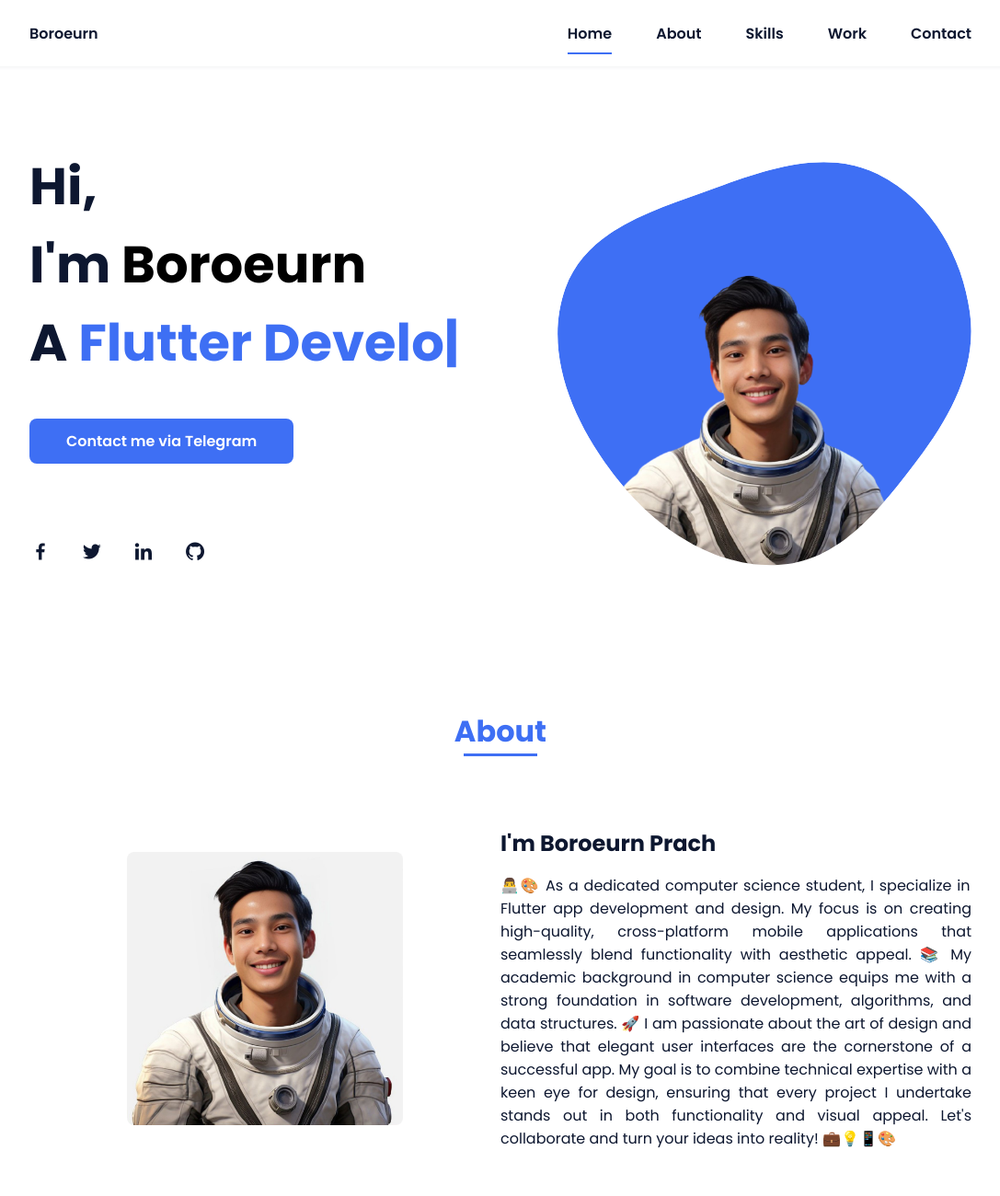
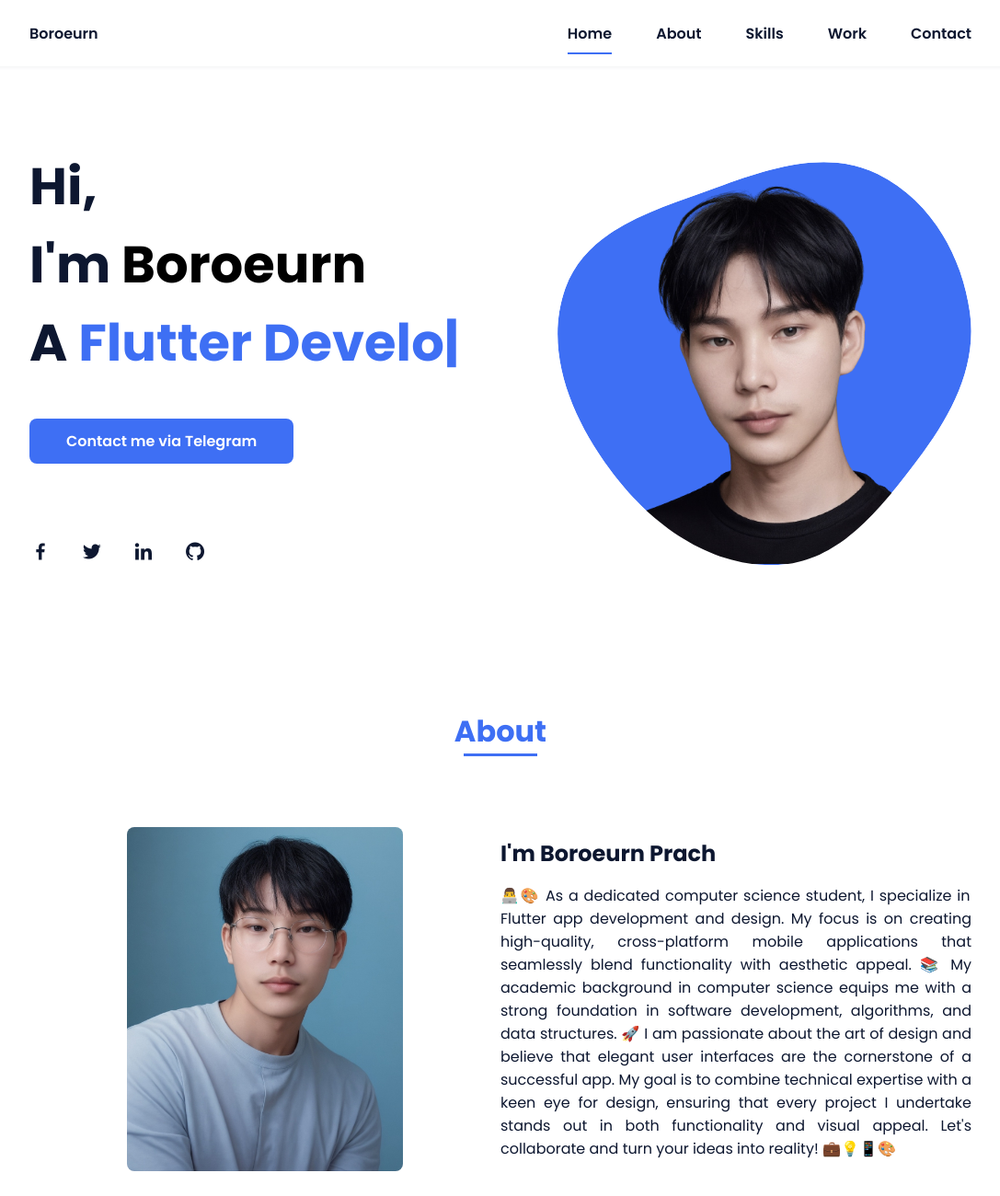
Before and after one commit to boroeurnprach/portfolio, a plain HTML site: page index.html in a window 1280 px wide. Shown: the top 1300 px of the page at 92% size, without its empty margins (96-1183 px from the left). Drawn offline with nearby package versions, Linux system fonts and the light colour scheme.

Commit message:
changed profile and about image

```diff
--- a/index.html
+++ b/index.html
@@ -67,7 +67,7 @@
                     <g mask="url(#mask0)">
                         <path
                             d="M9.19024 145.964C34.0253 76.5814 114.865 54.7299 184.111 29.4823C245.804 6.98884 311.86 -14.9503 370.735 14.143C431.207 44.026 467.948 107.508 477.191 174.311C485.897 237.229 454.931 294.377 416.506 344.954C373.74 401.245 326.068 462.801 255.442 466.189C179.416 469.835 111.552 422.137 65.1576 361.805C17.4835 299.81 -17.1617 219.583 9.19024 145.964Z" />
-                        <image class="home__blob-img" x="50" y="120" href="assets/img/perfil.png" />
+                        <image class="home__blob-img" x="60" y="15" href="assets/img/profile.png" />
                     </g>
                 </svg>
             </div>
@@ -79,7 +79,7 @@
 
             <div class="about__container bd-grid">
                 <div class="about__img">
-                    <img src="assets/img/about.jpg" alt="">
+                    <img src="assets/img/portrait.jpg" alt="">
                 </div>
 
                 <div>
@@ -309,7 +309,7 @@
     <script src="https://unpkg.com/typed.js@2.0.16/dist/typed.umd.js"></script>
     <script>
         var type = new Typed(".auto-type", {
-            strings: ["Flutter Developer", "Graphic Designer"],
+            strings: ["Flutter Developer", "Graphic Designer",],
             typeSpeed: 65,
             backSpeed: 10,
 
```
Also changed, not shown: assets/img/portrait.jpg (added), assets/img/profile.png (added).
